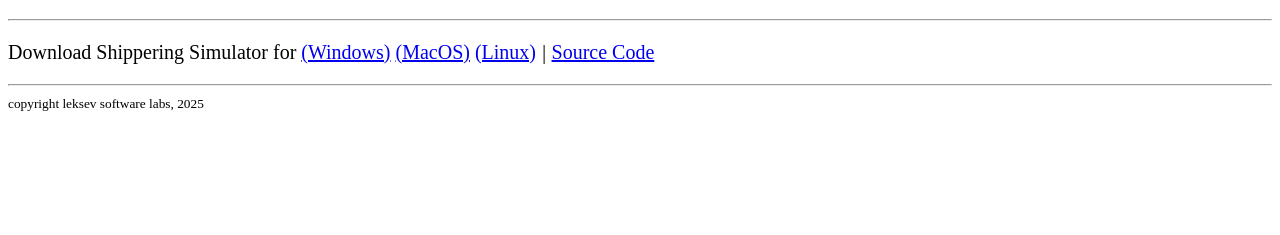
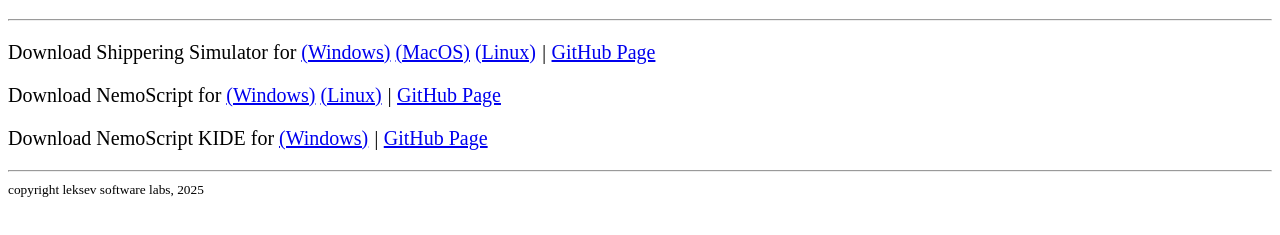
Before and after one commit to leksevzip/leksevzip.github.io, a plain HTML site: page index.html in a window 1280 px wide. Shown: the part 97-332 px from the top of the page. Drawn offline with Linux system fonts and the light colour scheme.

Commit message:
NS, NS KIDE Added

```diff
--- a/index.html
+++ b/index.html
@@ -11,11 +11,24 @@
    <hr>
    <head>
       <p style="font-size:20px";>Download Shippering Simulator for
-      <a style="font-size:20px"; href="soft/release/windows/ShipperingSimulator.exe">(Windows)</a>
-      <a style="font-size:20px"; href="soft/release/macos/ShipperingSimulator">(MacOS)</a>
-      <a style="font-size:20px"; href="soft/release/linux/ShipperingSimulator">(Linux)</a>
+      <a style="font-size:20px"; href="soft/windows/ShipperingSimulator.exe">(Windows)</a>
+      <a style="font-size:20px"; href="soft/macos/ShipperingSimulator">(MacOS)</a>
+      <a style="font-size:20px"; href="soft/linux/ShipperingSimulator">(Linux)</a>
       <i>| </i>
-      <a style="font-size:20px"; href="soft/source/ShipperingSimulator.zip">Source Code</a>
+      <a style="font-size:20px"; href="https://github.com/leksevzip/ShipperingSimulator">GitHub Page</a>
+   </head>
+   <head>
+      <p style="font-size:20px";>Download NemoScript for
+      <a style="font-size:20px"; href="soft/nemoscript-beta-win-x64.zip">(Windows)</a>
+      <a style="font-size:20px"; href="soft/nemoscript-beta-linux-x64.zip">(Linux)</a>
+      <i>| </i>
+      <a style="font-size:20px"; href="https://github.com/leksevzip/NemoScript">GitHub Page</a>
+   </head>
+   <head>
+      <p style="font-size:20px";>Download NemoScript KIDE for
+      <a style="font-size:20px"; href="soft/NemoScript KIDE 2025.exe">(Windows)</a>
+      <i>| </i>
+      <a style="font-size:20px"; href="https://github.com/leksevzip/NemoScript-KIDE">GitHub Page</a>
    </head>
    <hr>
    <small>copyright leksev software labs, 2025</small>
```
Also changed, not shown: 6 other files.
